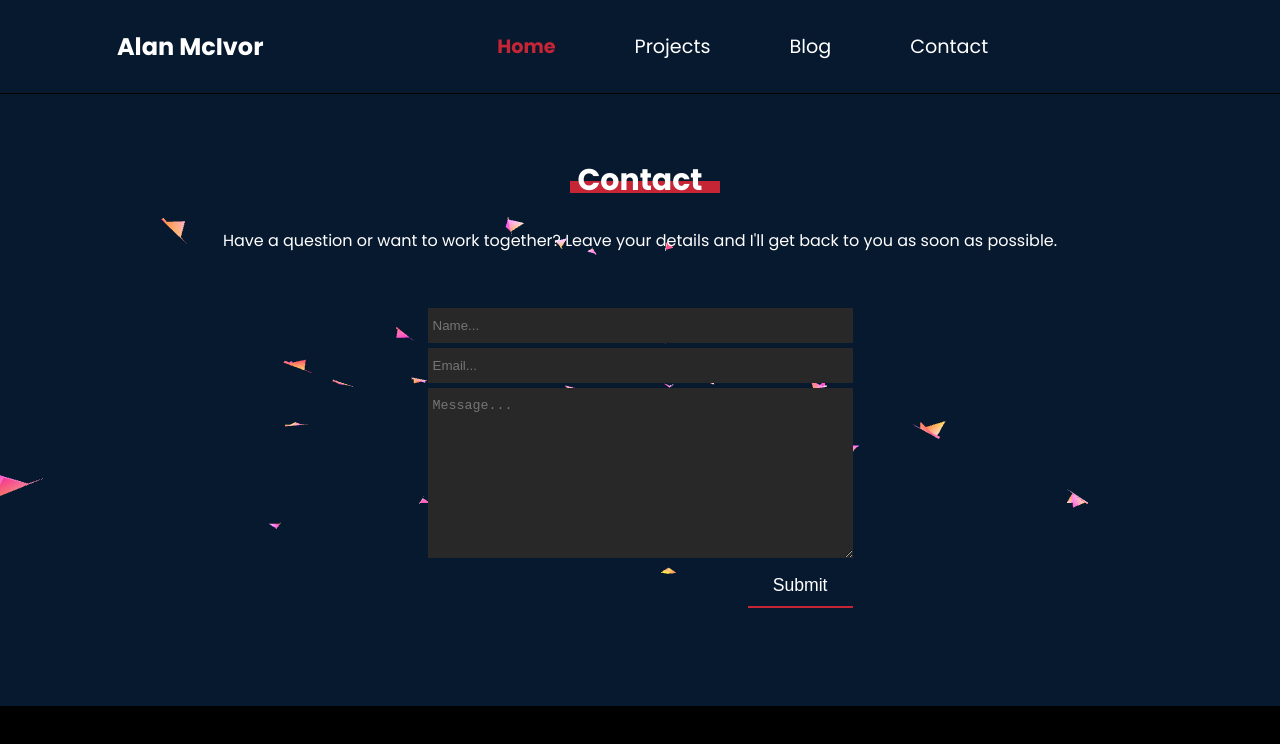
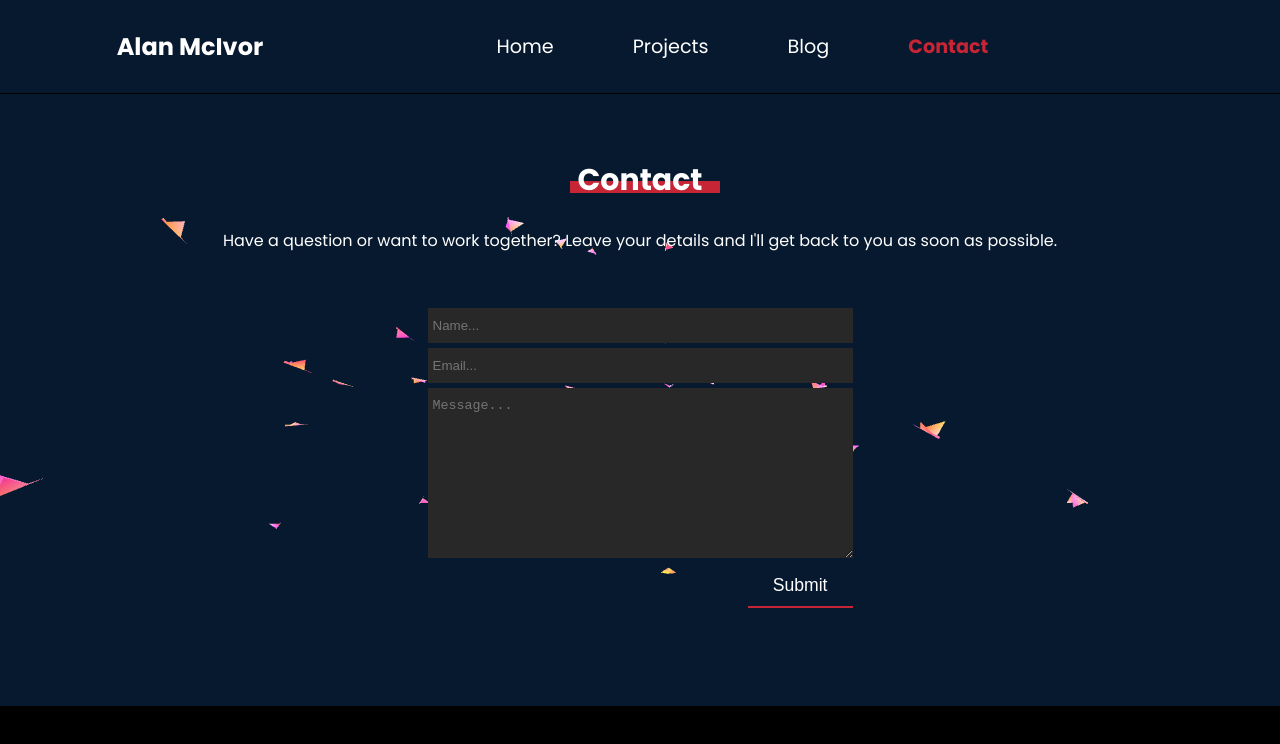
Before and after one commit to AlanMcIvor/Portfolio, a plain HTML site: page contact.html in a window 1280 px wide. Drawn offline with nearby package versions, Linux system fonts and the light colour scheme; animation ran at ten frames a second.

Commit message:
updated active class

```diff
--- a/contact.html
+++ b/contact.html
@@ -10,12 +10,12 @@
     <nav>
       <h1 class="logo">Alan McIvor</h1>
       <ul class="mobileNav">
-        <li><a class="active" href="index.html">Home</a></li>
+        <li><a href="index.html">Home</a></li>
         <li><a href="projects.html">Projects</a></li>
         <li>
           <a href="https://alanmcivoronline.com/" target="_blank">Blog</a>
         </li>
-        <li><a href="contact.html">Contact</a></li>
+        <li><a class="active" href="contact.html">Contact</a></li>
       </ul>
 
       <div class="hamburger hide">
```
Also changed, not shown: projects.html (+2 -2 lines).
